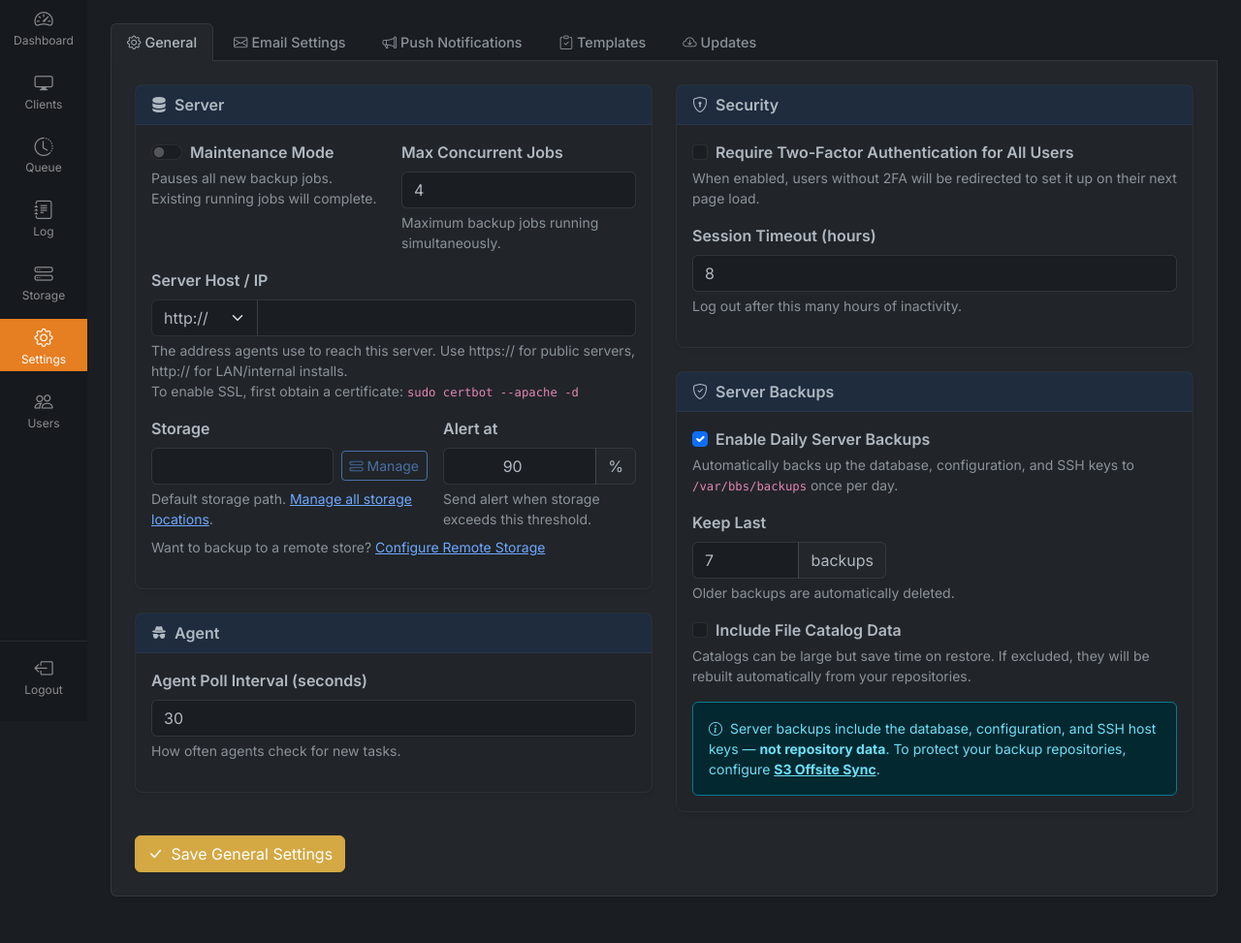
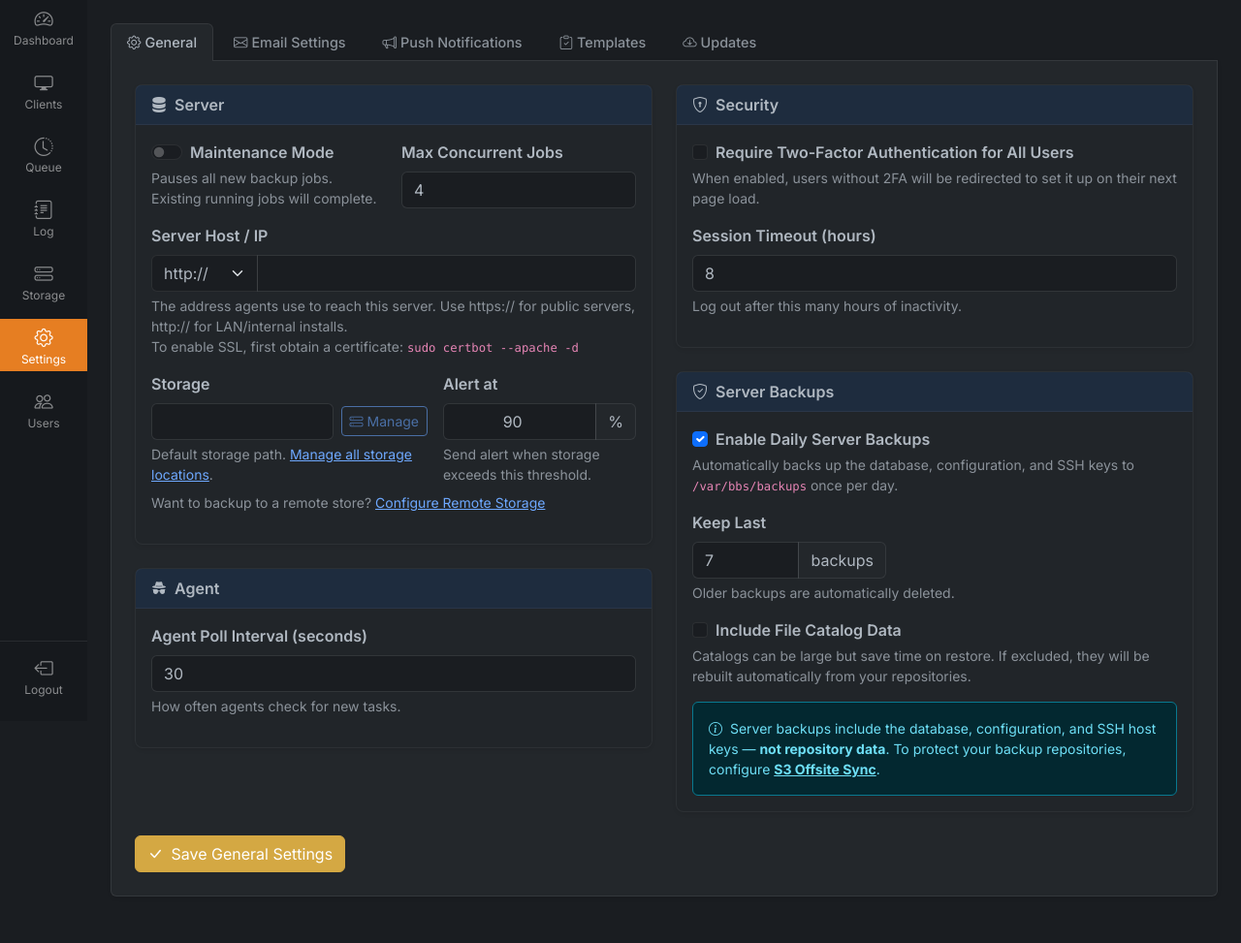
Before and after one commit to birhantprkc/borgbackupserver, a PHP site: page /settings in a window 1280 px wide. Shown: the part 56-1029 px from the top of the page at 97% size. Run offline with PHP 8.4, Linux system fonts and the light colour scheme; a user stored in the database is signed in; data comes from the database, SQL or seed files in the repository; data that the repository does not hold is empty; some libraries are stand-ins or nearby versions.

Commit message:
Remove redundant help text from Max Concurrent Jobs field

```diff
--- a/src/Views/settings/index.php
+++ b/src/Views/settings/index.php
@@ -73,7 +73,6 @@ $updateAvailable = $updateService->isUpdateAvailable();
                         <div class="col-lg-6">
                             <label class="form-label fw-semibold">Max Concurrent Jobs</label>
                             <input type="number" class="form-control" name="max_queue" value="<?= htmlspecialchars($settings['max_queue'] ?? '4') ?>" min="1" max="20">
-                            <div class="form-text">Maximum backup jobs running simultaneously.</div>
                         </div>
                     </div>
                     <div class="mb-3">
```
